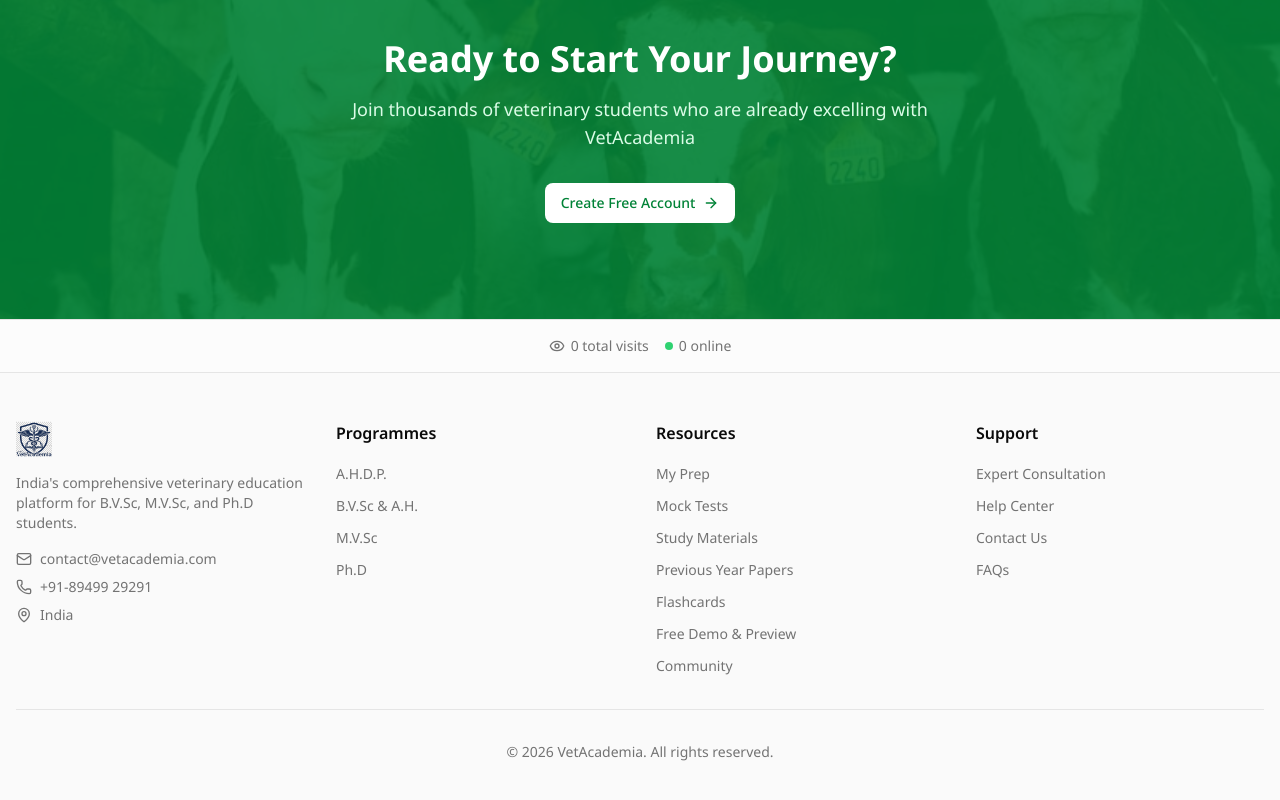
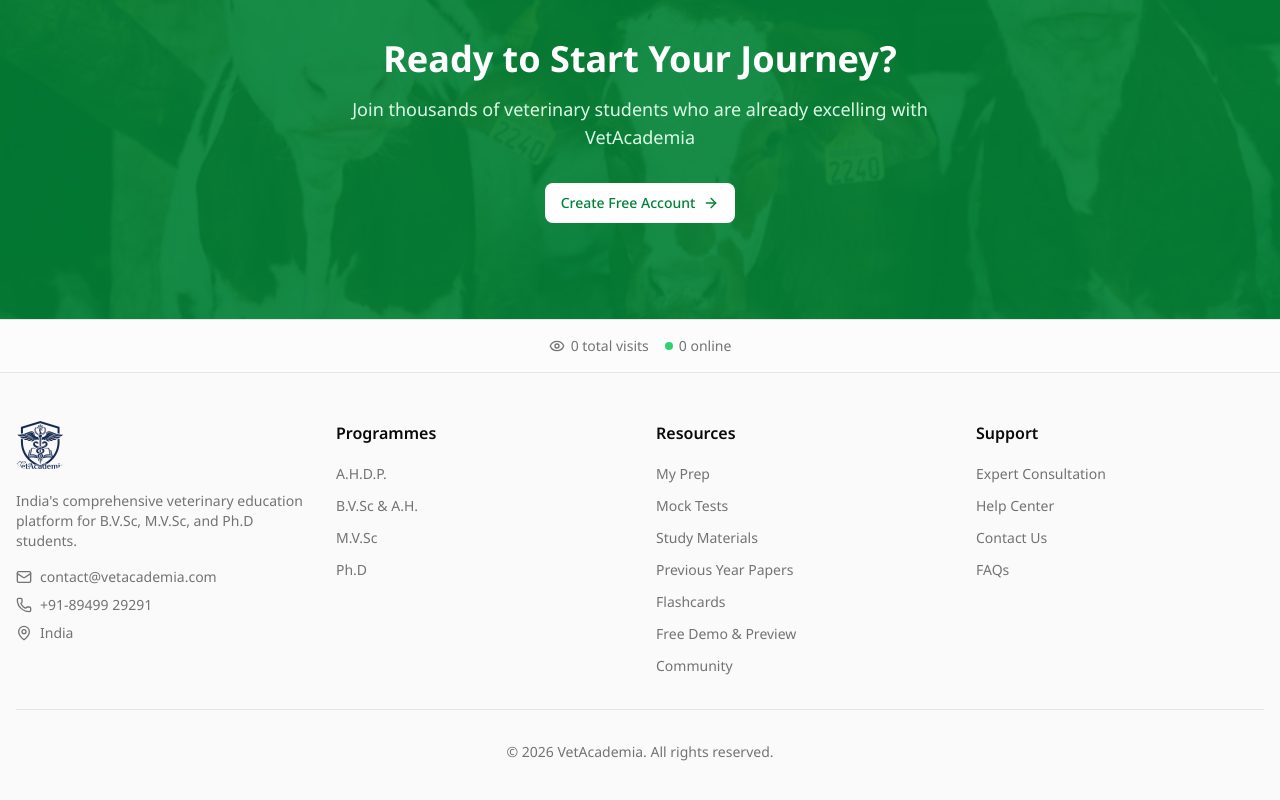
Before and after one commit to jimmyai2047-sys/vetacademia-next, a Next.js app: page / in a window 1280 px wide. Shown: the part 3664-4464 px from the top of the page. Built offline with nearby package versions, Linux system fonts and the light colour scheme; no server answers; the database is empty.

Commit message:
Replace footer logo with 192x192 favicon

```diff
--- a/src/components/layout/footer.tsx
+++ b/src/components/layout/footer.tsx
@@ -1,6 +1,5 @@
 import Link from "next/link";
 import { GraduationCap, Mail, Phone, MapPin } from "lucide-react";
-import { BrandLogo } from "@/components/layout/brand-logo";
 
 const footerLinks = {
   programmes: [
@@ -33,7 +32,14 @@ export default function Footer() {
         <div className="grid grid-cols-1 md:grid-cols-4 gap-8">
           {/* Brand */}
           <div className="space-y-4">
-            <BrandLogo />
+            <Link href="/" className="inline-block">
+              {/* eslint-disable-next-line @next/next/no-img-element */}
+              <img
+                src="/favicon-192x192.png"
+                alt="VetAcademia"
+                className="h-12 w-12 object-contain rounded-lg"
+              />
+            </Link>
             <p className="text-sm text-muted-foreground">
               India&apos;s comprehensive veterinary education platform for B.V.Sc, M.V.Sc, and Ph.D students.
             </p>
```
